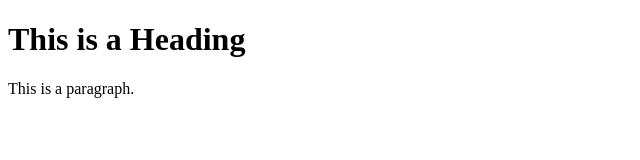
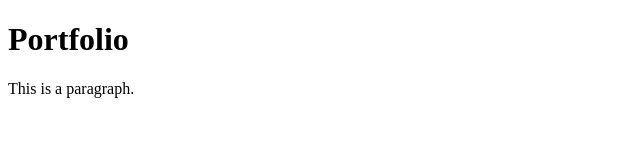
Before and after one commit to agirondi/agirondi.github.io, a plain HTML site: page index.html in a window 1280 px wide. Shown: the whole page, without its empty margins (0-640 px from the left). Drawn offline with Linux system fonts and the light colour scheme.

Commit message:
modified  title

```diff
--- a/index.html
+++ b/index.html
@@ -6,7 +6,7 @@
   </head>
 
   <body>
-    <h1>This is a Heading</h1>
+    <h1>Portfolio</h1>
     <p>This is a paragraph.</p>
   </body>
 </html>
```
